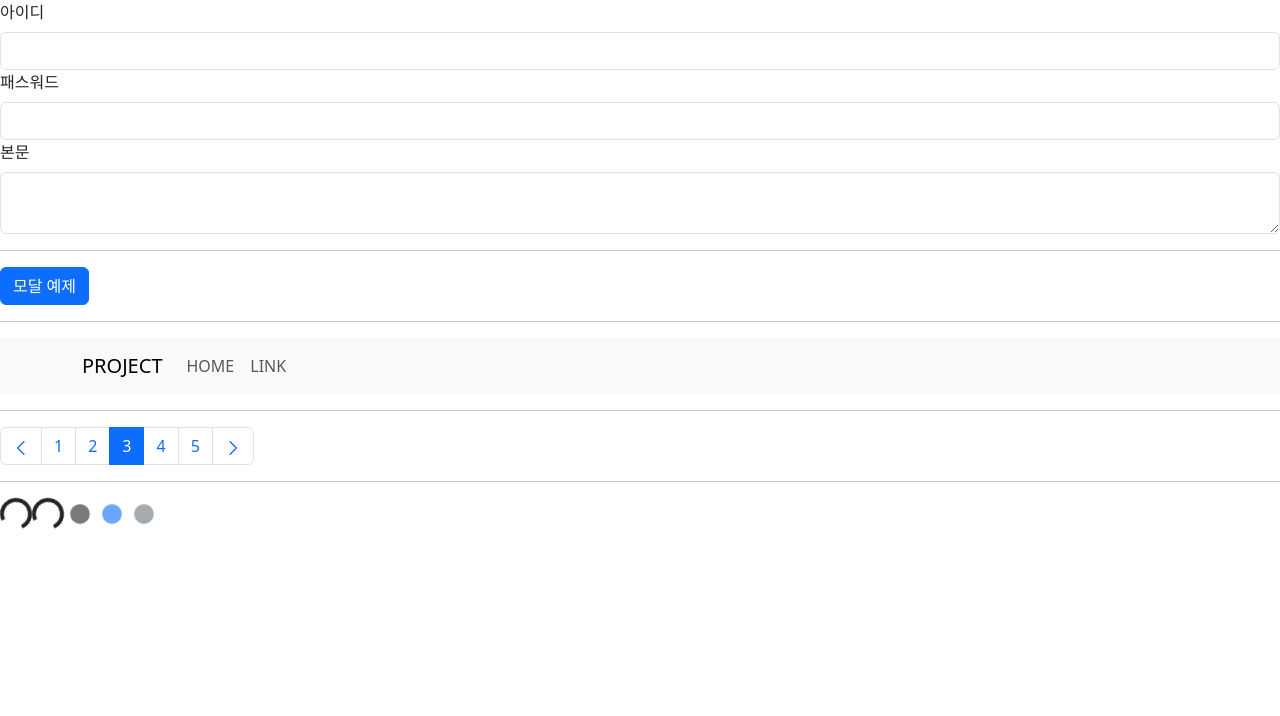
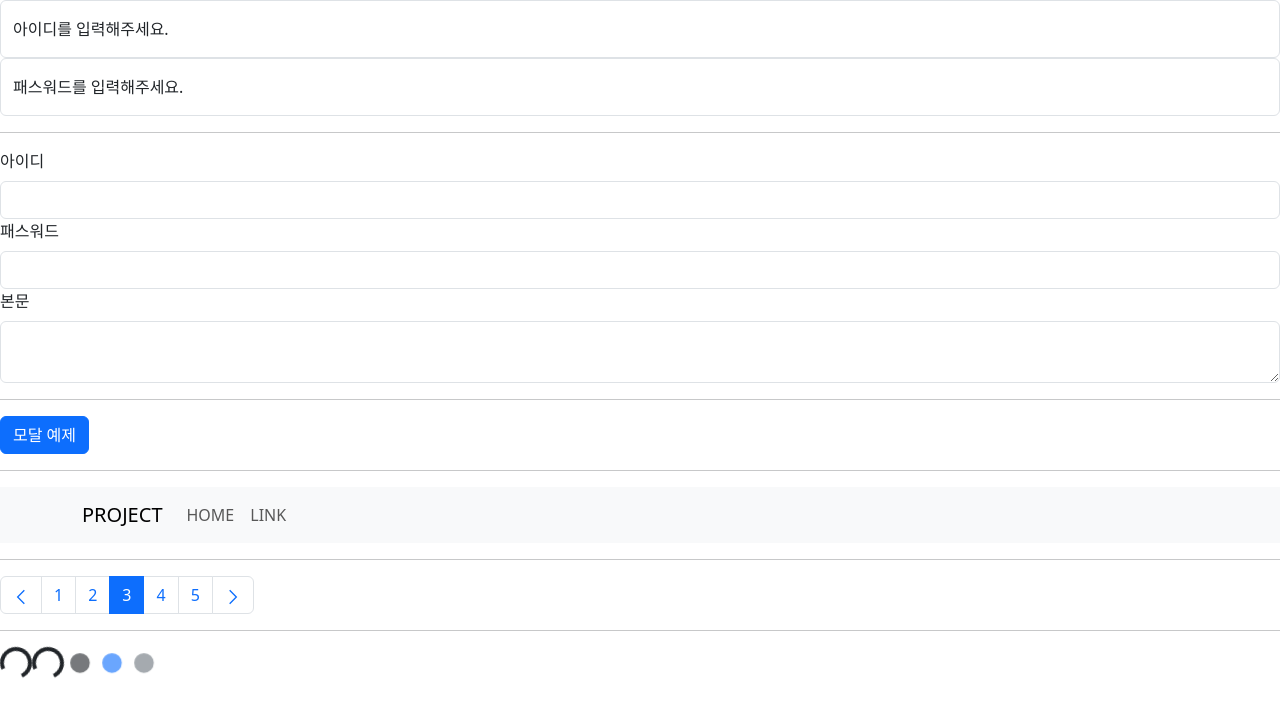
Before and after one commit to minki-jeon/react_lecture, a React (Vite) app: page / in a window 1280 px wide. Shown: the top 716 px of the page. Built offline with nearby package versions, Linux system fonts and the light colour scheme.

Commit message:
React Bootstrap/icons FloatingLabel)

```diff
--- a/src/App18.jsx
+++ b/src/App18.jsx
@@ -7,6 +7,7 @@ import {
   Modal,
   Button,
   Form,
+  FloatingLabel,
 } from "react-bootstrap";
 import { GrPrevious, GrNext } from "react-icons/gr";
 import { useState } from "react";
@@ -16,6 +17,16 @@ function App18() {
 
   return (
     <div>
+      <FloatingLabel label="아이디를 입력해주세요." controlId="idFloatingInput">
+        <Form.Control placeholder="아이디를 입력해주세요." />
+      </FloatingLabel>
+      <FloatingLabel
+        label="패스워드를 입력해주세요."
+        controlId="passwordFloatingInput"
+      >
+        <Form.Control type="password" placeholder="패스워드를 입력해주세요." />
+      </FloatingLabel>
+      <hr />
       <Form.Group controlId="idInput">
         <Form.Label>아이디</Form.Label>
         <Form.Control />
```
